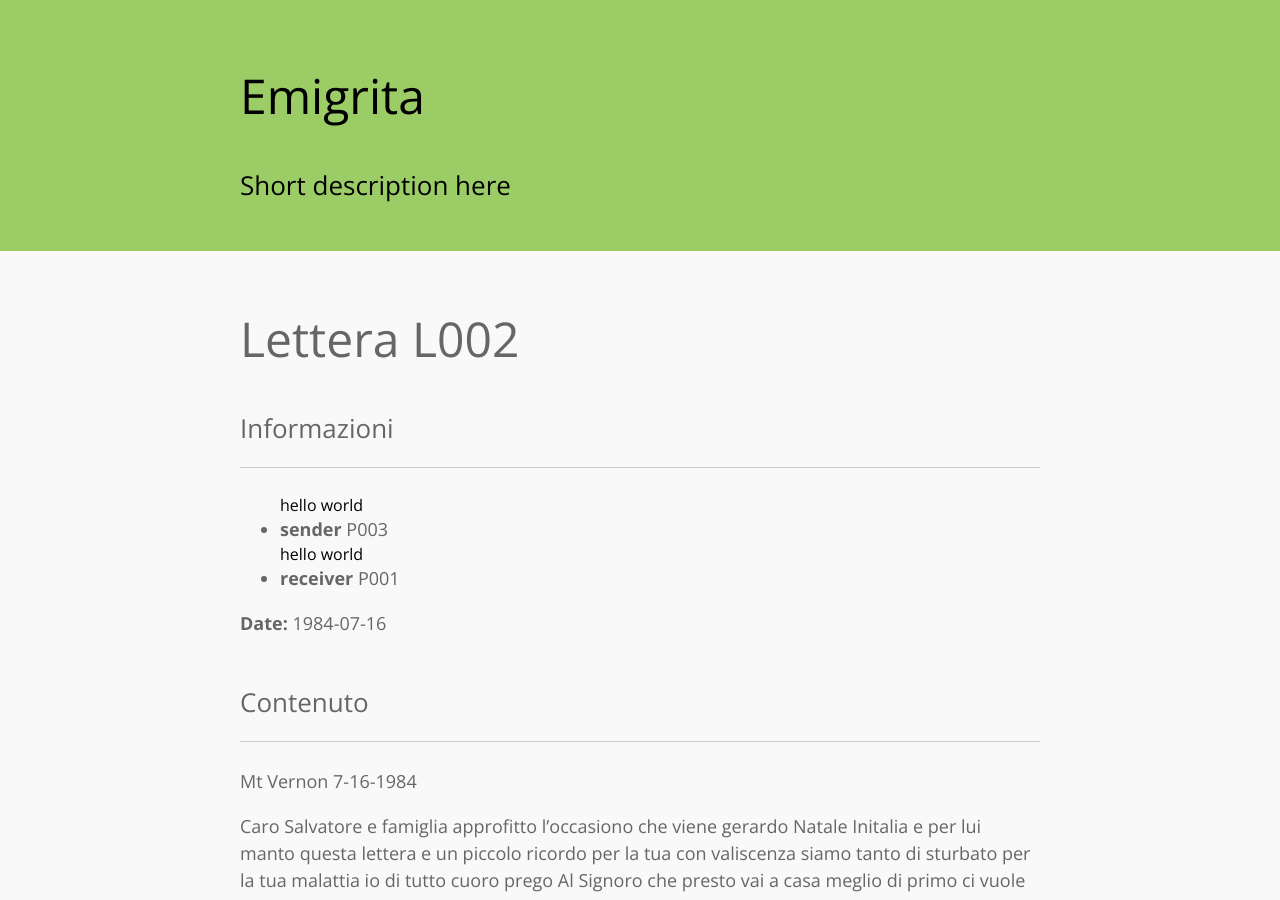
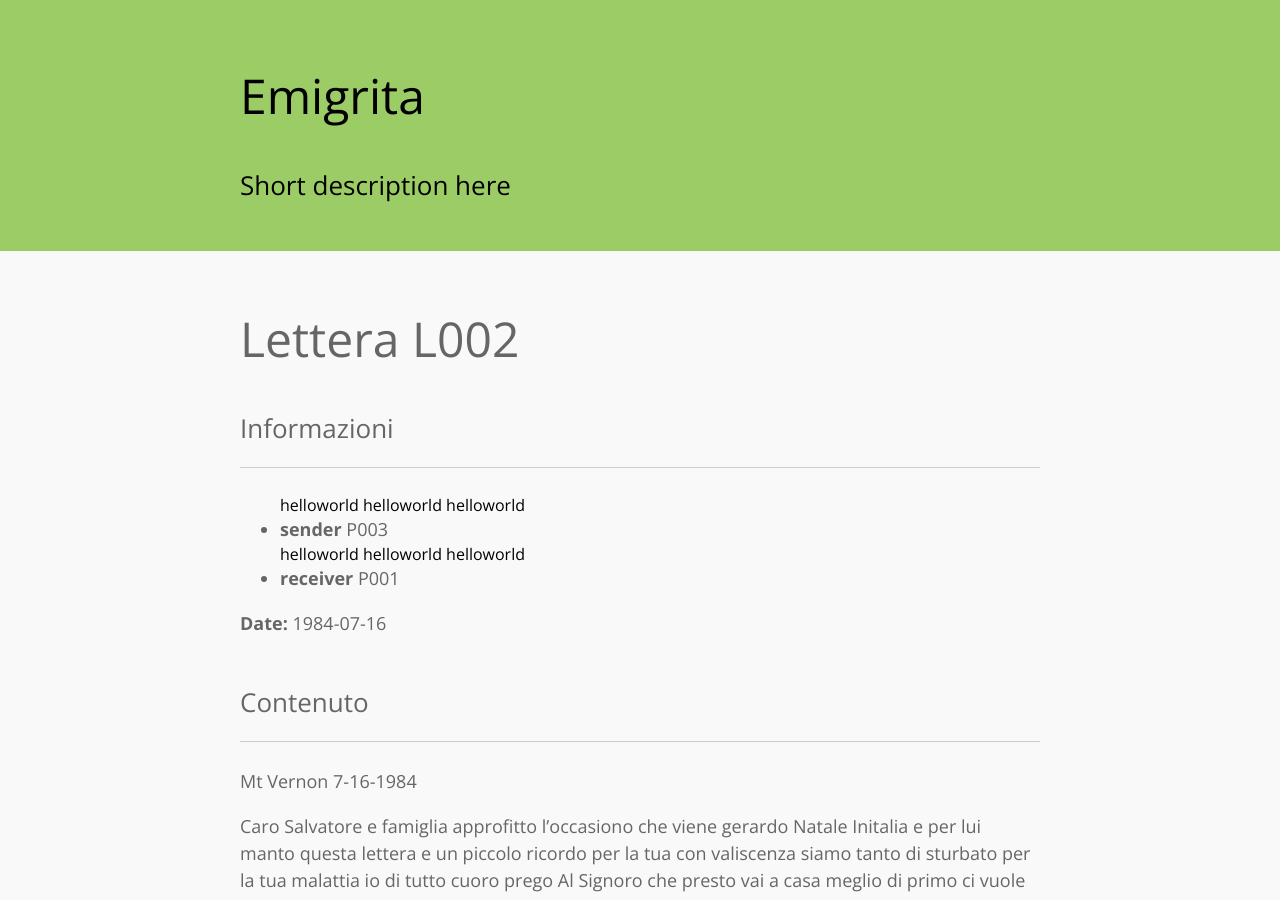
Before and after one commit to emigrita/emigrita.github.io, a Jekyll site: the page built from items/L002.md, in a window 1280 px wide and 900 px high. Built offline with Jekyll 4.4.1, drawn with Linux system fonts in a browser that asks for light colours.

Commit message:
Update people.html

```diff
--- a/_includes/people.html
+++ b/_includes/people.html
@@ -1,2 +1,5 @@
-hello world
-{{ foo.name }}
+{% for people in include.people %}
+
+{{ people.name }}
+helloworld
+{% endfor %}
```
